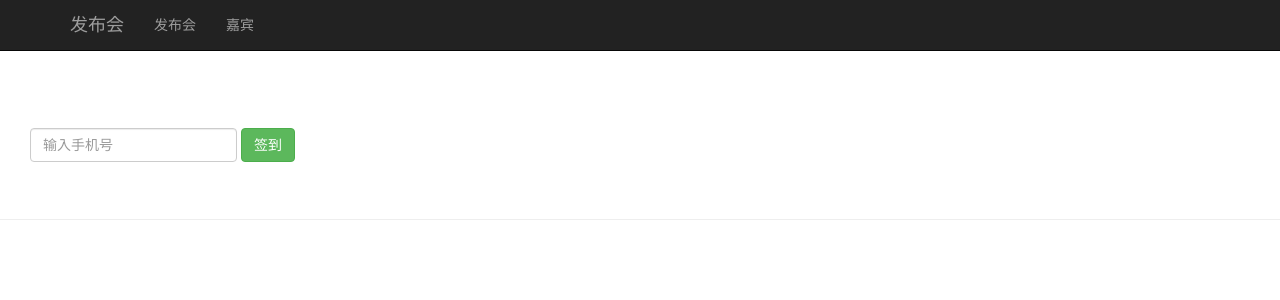
After one commit to HYS0988/guest, a Django app: page /sign_index/1/ in a window 1280 px wide. The commit adds this page. Shown: the top 300 px of the page. Run offline with Django 3.2, Linux system fonts and the light colour scheme; a user stored in the database is signed in; data comes from the database, SQL or seed files in the repository; some libraries are stand-ins or nearby versions.

Commit message:
安装Django-bootstrap3之后做的更改-92_sign

```diff
--- a/guest/urls.py
+++ b/guest/urls.py
@@ -27,4 +27,6 @@ urlpatterns = [
     url(r'^guest_manage/$', views.guest_manage),
     url(r'^search_name/$', views.search_name),
     url(r'^search_guest/$', views.search_guest),
+    url(r'^sign_index/(?P<eid>[0-9]+)/$', views.sign_index),
+    url(r'^sign_index_action/(?P<eid>[0-9]+)/$', views.sign_index_action),
 ]
--- a/sign/templates/event_manage.html
+++ b/sign/templates/event_manage.html
@@ -44,7 +44,7 @@ g</head>
             <table class="table table-striped">
                 <thead>
                     <tr>
-                        <th>id</th><th>名称</th><th>状态</th><th>地址</th><th>时间</th>
+                        <th>id</th><th>名称</th><th>状态</th><th>地址</th><th>时间</th><th>签到</th>
                     </tr>
                 </thead>
                 <tbody>
@@ -55,6 +55,9 @@ g</head>
                             <td>{{ event.status }}</td>
                             <td>{{ event.address }}</td>
                             <td>{{ event.start_time }}</td>
+                            <td>
+                                <a href="/sign_index/{{ event.id }}" target="{{ event.id }}_blank">sign</a>
+                            </td>
                         </tr>
                     {% endfor %}
                 </tbody>
--- /dev/null
+++ b/sign/templates/sign_index.html
@@ -0,0 +1,42 @@
+<!DOCTYPE html>
+<html lang="en">
+<head>
+    <meta charset="UTF-8">
+    <title>签到页面</title>
+    {% load bootstrap3 %}
+    {% bootstrap_css %}
+    {% bootstrap_javascript %}
+</head>
+<body>
+    <!-- 导航栏 -->
+    <nav class="navbar navbar-inverse navbar-fixed-top">
+        <div class="container">
+            <div class="navbar-headerr">
+                <a href="#" class="navbar-brand">{{ event.name }}</a>
+            </div>
+            <div id="navbar" class="collapse navbar-collapse">
+                <ul class="nav navbar-nav">
+                    <li><a href="/event_manage">发布会</a></li>
+                    <li><a href="/guest_manage">嘉宾</a></li>
+                </ul>
+            </div>
+        </div>
+    </nav>
+    <!--签到功能-->
+    <div class="page-header" style="padding-top: 80px;">
+        <div id="navbar" class="navbar-collapse collapse">
+            <form action="/sign_index_action/{{ event.id }}" class="navbar-form" method="post">
+                <div class="form-group">
+                    <input type="text" name="phone" placeholder="输入手机号" class="form-control">
+                </div>
+                <button type="submit" class="btn btn-success">签到</button>
+                <font color="red">
+                    <br>{{ hint }}
+                    <br>{{ guest.realname }}
+                    <br>{{ guest.phone }}
+                </font>
+            </form>
+        </div>
+    </div>
+</body>
+</html>
```
